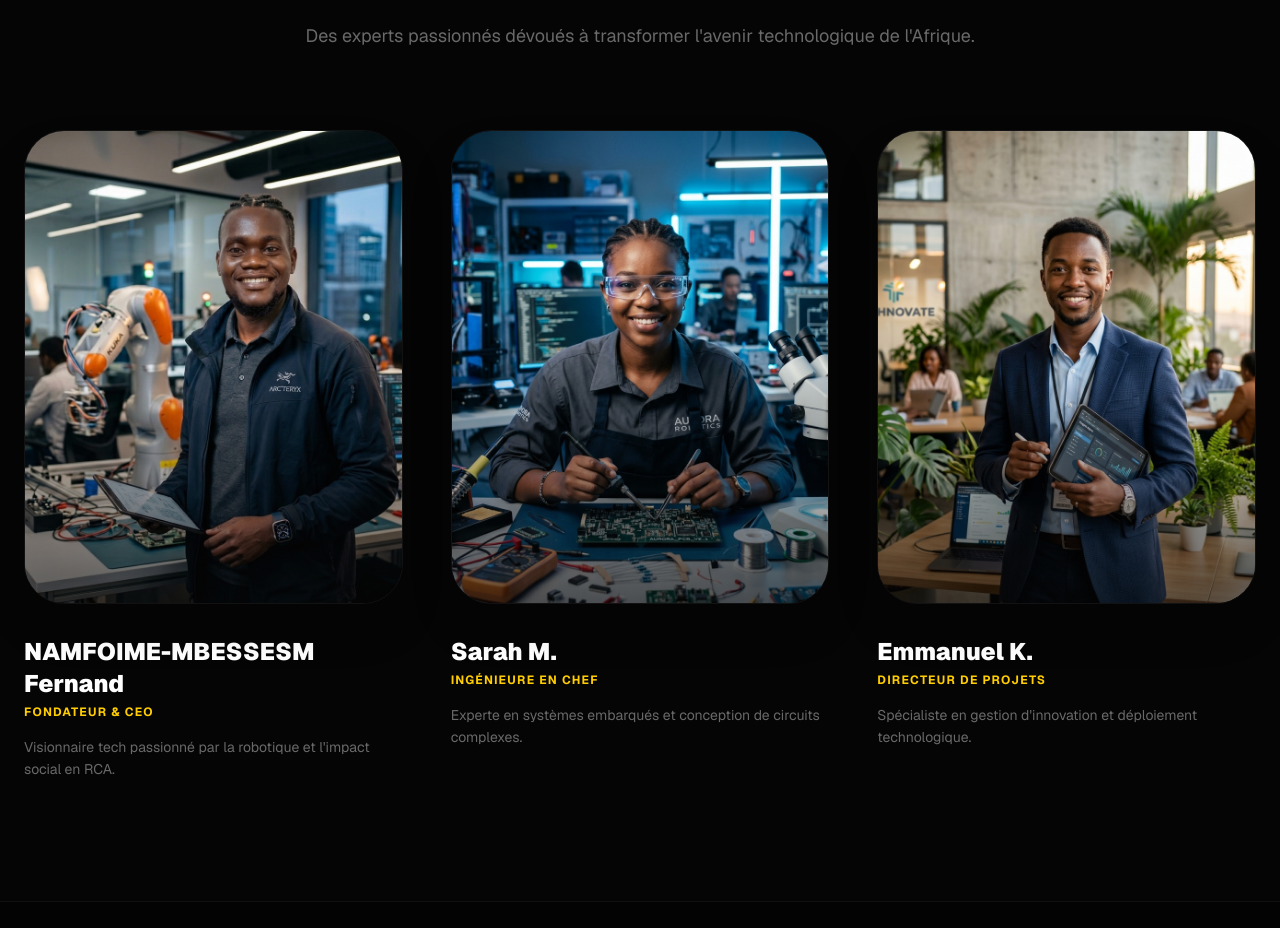
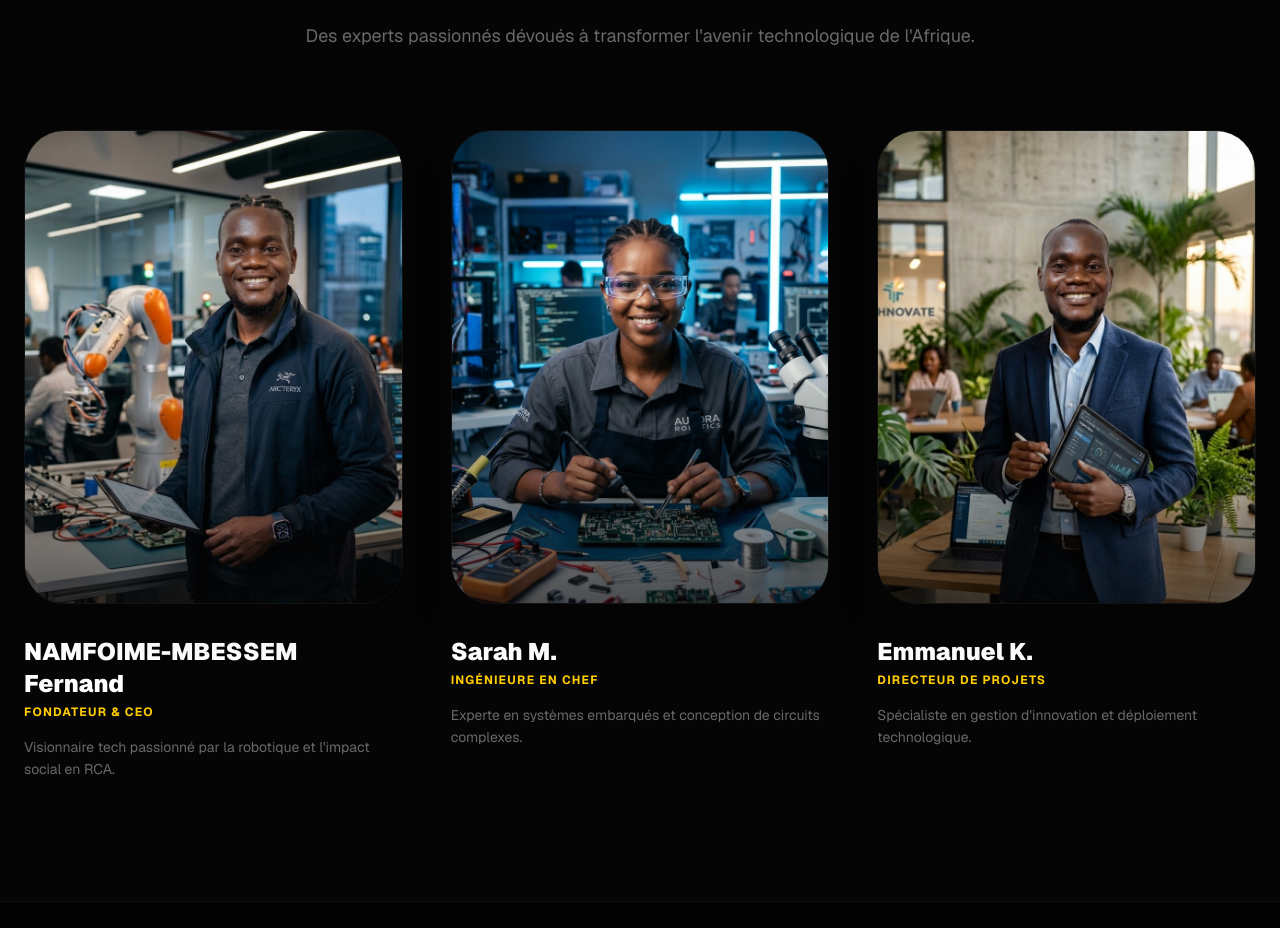
Before and after one commit to ffernotech-cloud/fernotech-web, a Next.js app: page /about in a window 1280 px wide. Shown: the part 1320-2248 px from the top of the page. Built offline with nearby package versions, Linux system fonts and the light colour scheme.

Commit message:
Correct founder name to MBESSEM and add face-swapped avatar for Emmanuel

```diff
--- a/src/components/Team.tsx
+++ b/src/components/Team.tsx
@@ -8,7 +8,7 @@ import { useLanguage } from "@/context/LanguageContext";
 const teamMembers = [
   {
     id: "founder",
-    name: "NAMFOIME-MBESSESM Fernand",
+    name: "NAMFOIME-MBESSEM Fernand",
     roleKey: "team_founder_role",
     image: "/team/fernand_cyber.png",
     bioKey: "team_founder_bio",
@@ -26,7 +26,7 @@ const teamMembers = [
     id: "manager",
     name: "Emmanuel K.",
     roleKey: "team_manager_role",
-    image: "/team/manager.png",
+    image: "/team/emmanuel_fernand_face.png",
     bioKey: "team_manager_bio",
     social: { twitter: "#", linkedin: "#" }
   }
```
Also changed, not shown: public/team/emmanuel_fernand_face.png (added).
